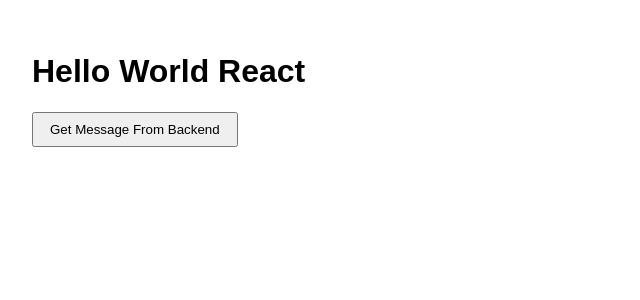
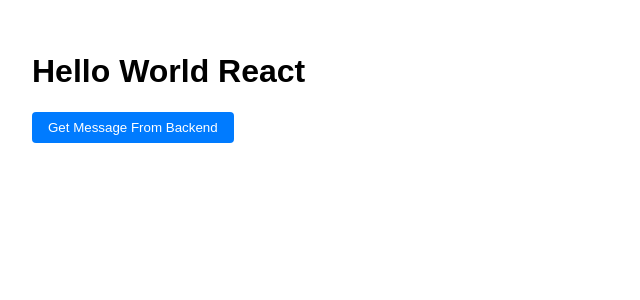
Before and after one commit to Serena-Salerno9/hello-world-react, a React (Vite) app in the folder frontend/: page / in a window 1280 px wide. Shown: the top 300 px of the page, without its empty margins (0-640 px from the left). Built offline with nearby package versions, Linux system fonts and the light colour scheme.

Commit message:
chore: changed color button

```diff
--- a/frontend/src/App.jsx
+++ b/frontend/src/App.jsx
@@ -26,7 +26,7 @@ export default function App() {
   return (
     <div style={{fontFamily: 'sans-serif', padding: '2rem'}}>
       <h1>Hello World React</h1>
-      <button onClick={fetchMessage} disabled={loading} style={{padding: '0.5rem 1rem'}}>
+      <button onClick={fetchMessage} disabled={loading} style={{padding: '0.5rem 1rem', color: 'white', backgroundColor: '#007BFF', border: 'none', borderRadius: '4px', cursor: 'pointer'}}>
         {loading ? 'Loading...' : 'Get Message From Backend'}
       </button>
       {message && <p style={{marginTop: '1rem'}}>Backend: {message}</p>}
```
